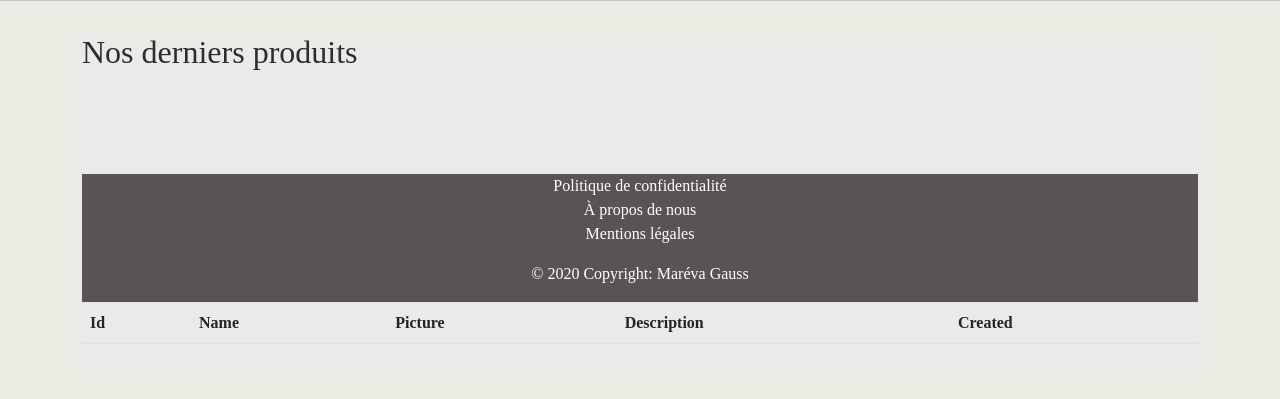
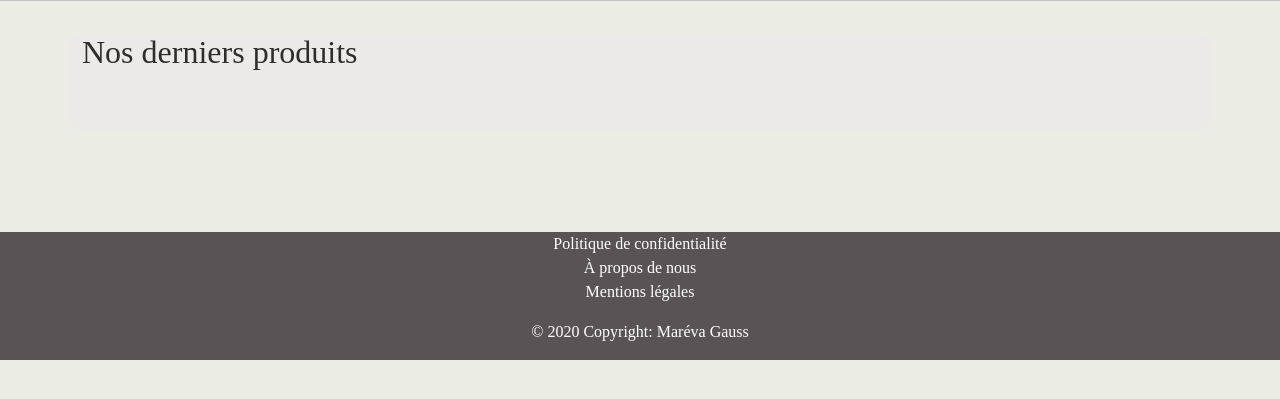
Before and after one commit to marevag/RattrapagePHP, a Symfony app: template templates/produit/index.html.twig in a window 1280 px wide. Shown: the part 298-697 px from the top of the page. Run offline with Twig, Linux system fonts and the light colour scheme; the template is opened without the code that fills it, so the values that code supplies are empty; some libraries are stand-ins or nearby versions.

Commit message:
page produit

```diff
--- a/src/DataFixtures/AppFixtures.php
+++ b/src/DataFixtures/AppFixtures.php
@@ -5,6 +5,7 @@ namespace App\DataFixtures;
 use Doctrine\Bundle\FixturesBundle\Fixture;
 use Doctrine\Persistence\ObjectManager;
 use Faker;
+use App\Entity\Produit;
 
 class AppFixtures extends Fixture
 {
--- a/templates/produit/index.html.twig
+++ b/templates/produit/index.html.twig
@@ -13,22 +13,8 @@
 <div class="container">
   <h2 class="mb-5">Nos derniers produits</h2>
 
-  <table class="table">
-            <tr>
-                <th>Id</th>
-                <th>Name</th>
-                <th>Picture</th>
-                <th>Description</th>
-                <th>Created</th>
-            </tr>
-
   {% for produit in produits %}
   <div class="d-lg-flex border-bottom border-dark pb-3 mb-3">
-    <div class="mr-lg-3 product-img">
-      <a href="#">
-        <img class="img-fluid" src="{{ produit.image }}" alt="{{ produit.name }}" />
-      </a>
-    </div>
     <div class="infos">
       <h3>
         <a href="#" class="text-decoration-none text-body">
@@ -36,7 +22,8 @@
         </a>
       </h3>
       <p>{{ produit.created|date('d/m/Y') }}</p>
-      <a href="#" class="btn btn-light">En savoir +</a>
+      <img src={{ produit.picture }}/>
+      <a href="#" class="btn btn-dark">En savoir +</a>
     </div>
   </div>
   {% endfor %}
```
Also changed, not shown: public/image/index.png (added).
